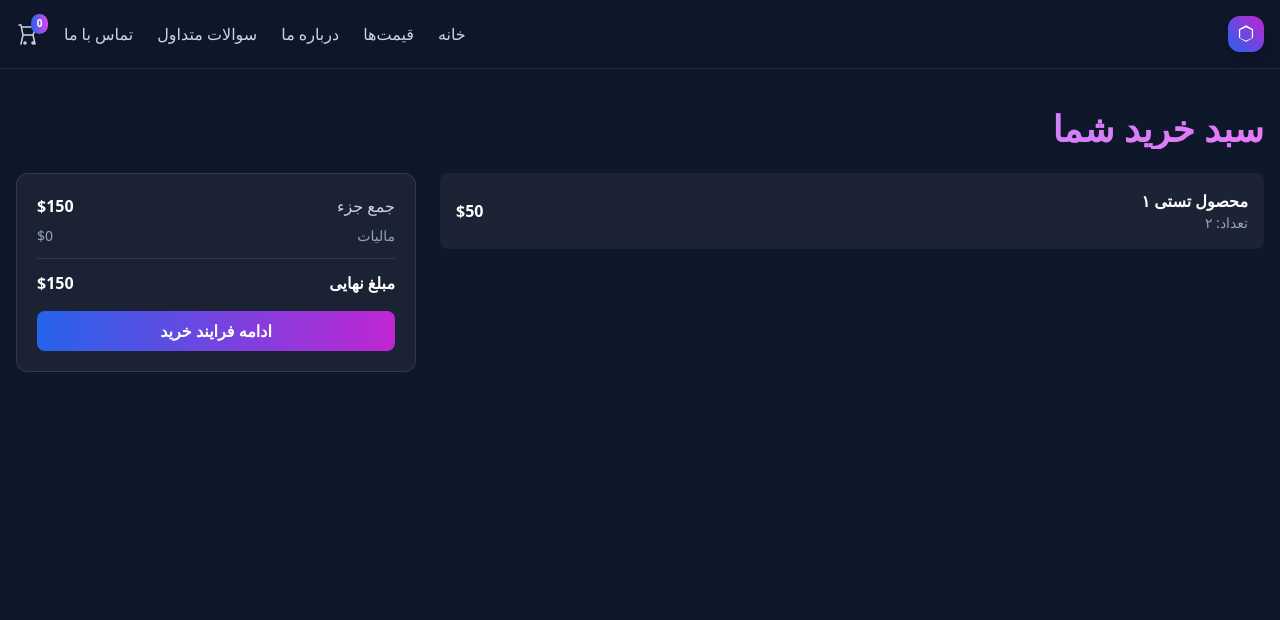
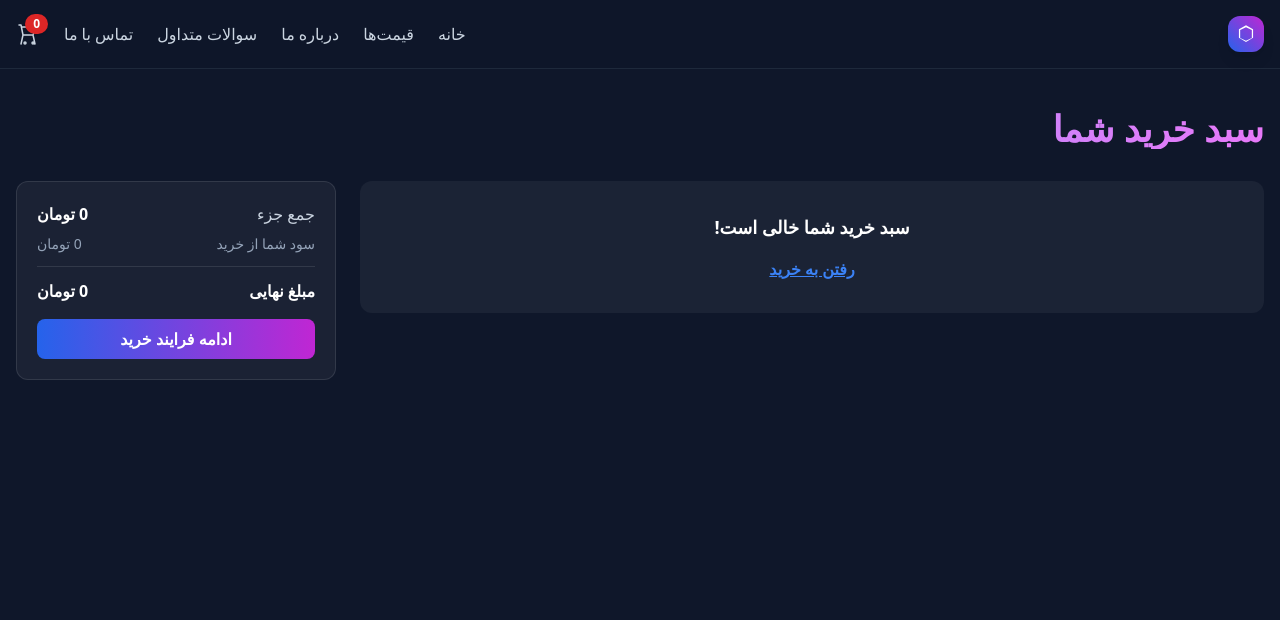
Before and after one commit to AnesPy-1/RoyalVPN-project, a Django app: page /cart/ in a window 1280 px wide. Shown: the top 620 px of the page. Run offline with Django 5.2, Linux system fonts and the light colour scheme; the visitor is signed in with stand-in values (Sample User, id 1); data comes from the database, SQL or seed files in the repository; data that the repository does not hold is empty; parts of the project's set-up code (start-up, migrations or seed data) failed here and were passed over; some libraries are stand-ins or nearby versions.

Commit message:
add cart functionality

```diff
--- a/cart/models.py
+++ b/cart/models.py
@@ -23,6 +23,8 @@ class Cart(models.Model):
     def get_cart_final_price(self):
         return sum([item.product.get_final_price() for item in self.items.select_related('product')])
 
+    def cart_total_discount(self):
+        return int(self.get_cart_old_total() - self.get_cart_final_price())
 
 class CartItem(models.Model):
     cart = models.ForeignKey(Cart, on_delete=models.CASCADE, related_name='items')
--- a/cart/templates/cart/cart.html
+++ b/cart/templates/cart/cart.html
@@ -1,51 +1,91 @@
 {% extends '_base.html' %}
+{% load humanize %}
 
 {% block page_title %}{{ site_context.site_name1 }} {{ site_context.site_name2 }} - سبد خرید{% endblock %}
 
 {% block page_content %}
-
 <main class="flex-1 container mx-auto px-4 pt-10 pb-16" dir="rtl">
-  <h1 class="text-3xl md:text-4xl font-extrabold mb-6 bg-clip-text text-transparent bg-gradient-to-r from-blue-400 to-fuchsia-400">
+  <!-- عنوان صفحه -->
+  <h1 class="text-3xl md:text-4xl font-extrabold mb-8 bg-clip-text text-transparent bg-gradient-to-r from-blue-400 to-fuchsia-400">
     سبد خرید شما
   </h1>
 
-  <div class="grid lg:grid-cols-3 gap-6">
-
-    <!-- 🟦 ستون آیتم‌ها -->
-    <div class="lg:col-span-2 space-y-4">
-
-      <!-- آیتم ۱ -->
-      <div class="flex items-center justify-between rounded-lg bg-white/5 p-4">
-        <div class="flex items-center gap-3">
-          <div>
-            <p class="font-semibold">محصول تستی ۱</p>
-            <p class="text-sm text-slate-400">تعداد: ۲</p>
+  <div class="lg:flex lg:space-x-6 lg:space-x-reverse">
+    <!-- ستون آیتم‌ها -->
+    <div class="lg:flex-1 space-y-4">
+      {% for item in cart.items.all %}
+      <div class="bg-white/5 rounded-xl p-5 shadow hover:shadow-lg transition relative">
+        <!-- نام و قیمت -->
+        <div class="flex items-center justify-between mb-3">
+          <p class="font-semibold text-lg">{{ item.product.name }}</p>
+          <div class="text-right">
+            {% if item.product.discount %}
+            <p class="text-gray-400 line-through text-sm">{{ item.product.price|floatformat:0|intcomma }}</p>
+            {% endif %}
+            <p class="font-bold text-green-500 text-lg">{{ item.product.get_final_price|floatformat:0|intcomma }}</p>
           </div>
         </div>
-        <p class="font-bold">$50</p>
+
+        <!-- جزئیات بیشتر -->
+        <div class="grid grid-cols-1 sm:grid-cols-3 gap-4 text-sm text-gray-300 mt-3 border-t border-gray-700 pt-3">
+          <div class="flex flex-col">
+            <p class="font-semibold mb-1">حجم:</p>
+            {% if item.product.traffic_limit == '0' %}
+            <p>نامحدود</p>
+            {% else %}
+            <p>{{ item.product.traffic_limit }} گیگابایت</p>
+            {% endif %}
+          </div>
+          <div class="flex flex-col">
+            <p class="font-semibold mb-1">زمان:</p>
+            {% if item.product.time_limit == '0' %}
+            <p>نامحدود</p>
+            {% else %}
+            <p>{{ item.product.time_limit }}</p>
+            {% endif %}
+          </div>
+          <div class="flex flex-col">
+            <p class="font-semibold mb-1">تعداد کاربر:</p>
+            {% if item.product.device_connections_limit %}
+            <p>کاربر نامحدود</p>
+            {% else %}
+            <p>{{ item.product.device_connections_limit }} کاربر</p>
+            {% endif %}
+          </div>
+          <div class="flex flex-col">
+            <p class="font-semibold mb-1">پنل مدیریت اختصاصی؟</p>
+            <p>دارد</p>
+          </div>
+        </div>
       </div>
-
+      {% empty %}
+      <div class="flex flex-col items-center justify-center rounded-xl bg-white/5 p-8 text-center space-y-4">
+        <p class="font-semibold text-lg">سبد خرید شما خالی است!</p>
+        <a href="{% url 'pricing' %}" class="text-blue-500 hover:text-blue-700 underline font-semibold">
+          رفتن به خرید
+        </a>
+      </div>
+      {% endfor %}
     </div>
 
-    <!-- 🟪 ستون جمع کل -->
-    <aside class="h-max rounded-xl border border-white/10 bg-white/5 p-5">
-      <div class="flex items-center justify-between">
+    <!-- ستون جمع و پرداخت -->
+    <aside class="h-max rounded-xl border border-white/10 bg-white/5 p-5 mt-6 lg:mt-0 lg:w-80 lg:sticky lg:top-20">
+      <div class="flex items-center justify-between mb-2">
         <p class="text-slate-300">جمع جزء</p>
-        <p class="font-semibold">$150</p>
+        <p class="font-semibold">{{ cart.get_cart_old_total|floatformat:0|intcomma }} تومان</p>
       </div>
-      <div class="mt-2 flex items-center justify-between text-sm text-slate-400">
-        <p>مالیات</p>
-        <p>$0</p>
+      <div class="flex items-center justify-between text-sm text-slate-400 mb-3">
+        <p>سود شما از خرید</p>
+        <p>{{ cart.cart_total_discount|floatformat:0|intcomma }} تومان</p>
       </div>
-      <div class="mt-3 border-t border-white/10 pt-3 flex items-center justify-between">
+      <div class="border-t border-white/10 pt-3 flex items-center justify-between mb-4">
         <p class="font-semibold">مبلغ نهایی</p>
-        <p class="font-bold">$150</p>
+        <p class="font-bold">{{ cart.get_cart_final_price|floatformat:0|intcomma }} تومان</p>
       </div>
-      <a href="" class="block text-center mt-4 px-4 py-2 rounded-lg bg-gradient-to-r from-blue-600 to-fuchsia-600 text-white font-semibold hover:opacity-90 transition">
+      <a href="" class="block text-center w-full px-4 py-2 rounded-lg bg-gradient-to-r from-blue-600 to-fuchsia-600 text-white font-semibold hover:scale-105 transition transform">
         ادامه فرایند خرید
       </a>
     </aside>
   </div>
 </main>
-
 {% endblock %}
--- a/cart/views.py
+++ b/cart/views.py
@@ -5,21 +5,4 @@ from .models import Cart, CartItem
 
 
 def cart_detail_view(request):
-    if request.user.is_authenticated:
-        cart, _ = Cart.objects.get_or_create(user=request.user)
-    else:
-        if not request.session.session_key:
-            request.session.create()
-        cart, _ = Cart.objects.get_or_create(session_key=request.session.session_key)
-
-    cart = Cart.objects.filter(pk=cart.pk).prefetch_related(
-            Prefetch(
-                'items',
-                queryset=CartItem.objects.select_related('product')
-            )
-        ).select_related('user')
-
-    context = {
-        'cart':cart,
-    }
-    return render(request, 'cart/cart.html', context=context)
+    return render(request, 'cart/cart.html')
--- a/core/context_processors.py
+++ b/core/context_processors.py
@@ -1,5 +1,16 @@
+from django.db.models import Prefetch
+
 from .models import SiteSettings
+from cart.models import Cart, CartItem
+
 
 def site_context(request):
     site_settings = SiteSettings.objects.all().first()
-    return {'site_context':site_settings}
+    if request.user.is_authenticated:
+        cart, _ = Cart.objects.get_or_create(user=request.user)
+    else:
+        if not request.session.session_key:
+            request.session.create()
+        cart, _ = Cart.objects.get_or_create(session_key=request.session.session_key)
+
+    return {'site_context':site_settings, 'cart':cart}
--- a/templates/_base.html
+++ b/templates/_base.html
@@ -28,10 +28,21 @@
                     <a class="nav-link" href="{% url 'about' %}">درباره ما</a>
                     <a class="nav-link" href="{% url 'faq' %}">سوالات متداول</a>
                     <a class="nav-link" href="{% url 'contact' %}">تماس با ما</a>
-                    <a class="relative group" href="cart.html" aria-label="سبد خرید">
-                        <svg class="h-6 w-6 text-slate-300 group-hover:text-white transition-colors" xmlns="http://www.w3.org/2000/svg" fill="none" viewBox="0 0 24 24" stroke="currentColor"><path stroke-linecap="round" stroke-linejoin="round" stroke-width="1.5" d="M3 3h2l.4 2M7 13h10l3-8H6.4M7 13L5.4 5M7 13l-2 9m12-9l2 9M9 22a1 1 0 100-2 1 1 0 000 2zm8 0a1 1 0 100-2 1 1 0 000 2z"/></svg>
-                        <span id="cartCount" class="badge">0</span>
-                    </a>
+                    <a class="relative group" href="{% url 'cart' %}" aria-label="سبد خرید">
+    <!-- آیکون سبد خرید -->
+           <svg class="h-6 w-6 text-slate-300 group-hover:text-white transition-colors"
+                xmlns="http://www.w3.org/2000/svg" fill="none" viewBox="0 0 24 24" stroke="currentColor">
+               <path stroke-linecap="round" stroke-linejoin="round" stroke-width="1.5"
+                     d="M3 3h2l.4 2M7 13h10l3-8H6.4M7 13L5.4 5M7 13l-2 9m12-9l2 9M9 22a1 1 0 100-2 1 1 0 000 2zm8 0a1 1 0 100-2 1 1 0 000 2z"/>
+           </svg>
+
+           <!-- عدد استاتیک، قابل تغییر دستی -->
+           <span class="absolute -top-2 -right-2 inline-flex items-center justify-center px-2 py-1 text-xs font-bold leading-none text-white bg-red-600 rounded-full shadow">
+               {{ cart.items.count }}
+           </span>
+        </a>
+
+
                 </nav>
             </div>
             <div id="mobileNav" class="md:hidden hidden pb-4">
@@ -41,7 +52,7 @@
                     <a class="nav-link py-2" href="{% url 'about' %}">درباره ما</a>
                     <a class="nav-link py-2" href="{% url 'faq' %}">سوالات متداول</a>
                     <a class="nav-link py-2" href="{% url 'contact' %}">تماس با ما</a>
-                    <a class="nav-link py-2" href="cart.html">سبد خرید</a>
+                    <a class="nav-link py-2" href="{% url 'cart' %}">سبد خرید</a>
                 </div>
             </div>
         </div>
```
